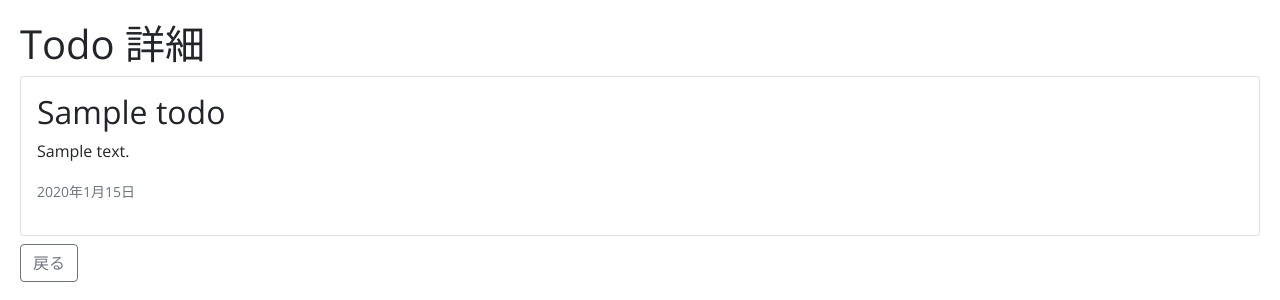
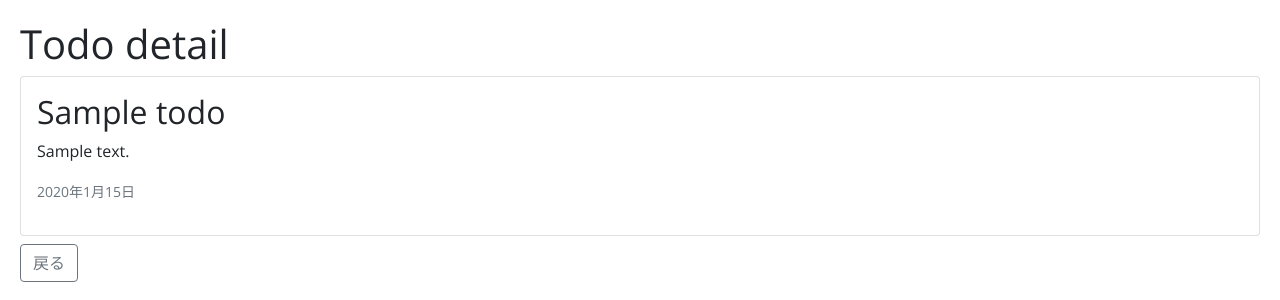
Before and after one commit to kametee/djangotodo, a Django app: page /detail/1 in a window 1280 px wide. Shown: the top 300 px of the page. Run offline with Django 4.2, Linux system fonts and the light colour scheme; tables that the repository leaves empty hold one stand-in row (values such as "Sample post").

Commit message:
test push to pythonanywhere

```diff
--- a/todo/templates/todo/todo_detail.html
+++ b/todo/templates/todo/todo_detail.html
@@ -1,7 +1,7 @@
 {% extends 'todo/base.html' %}
 
 {% block header %}
-<h1>Todo 詳細</h1>
+<h1>Todo detail</h1>
 {% endblock header %}
 
 {% block content %}
```
